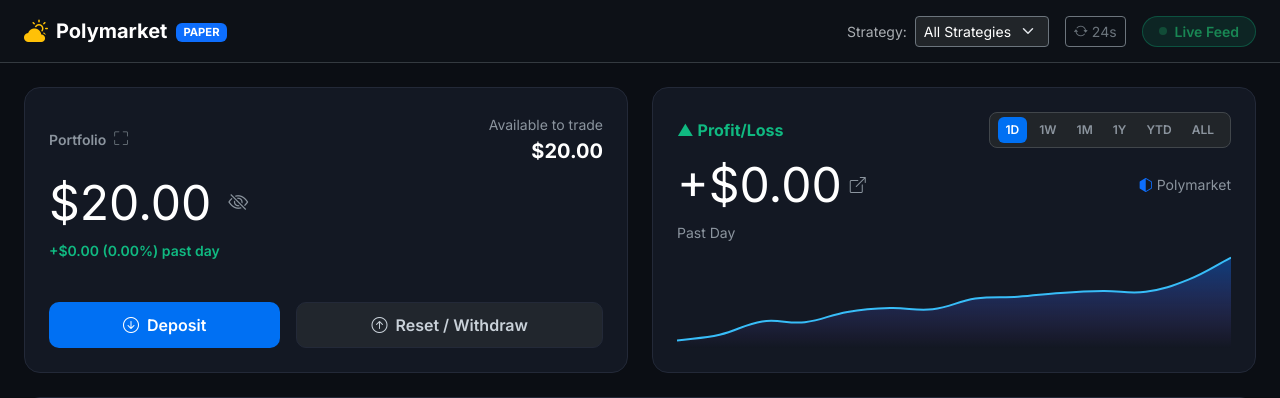
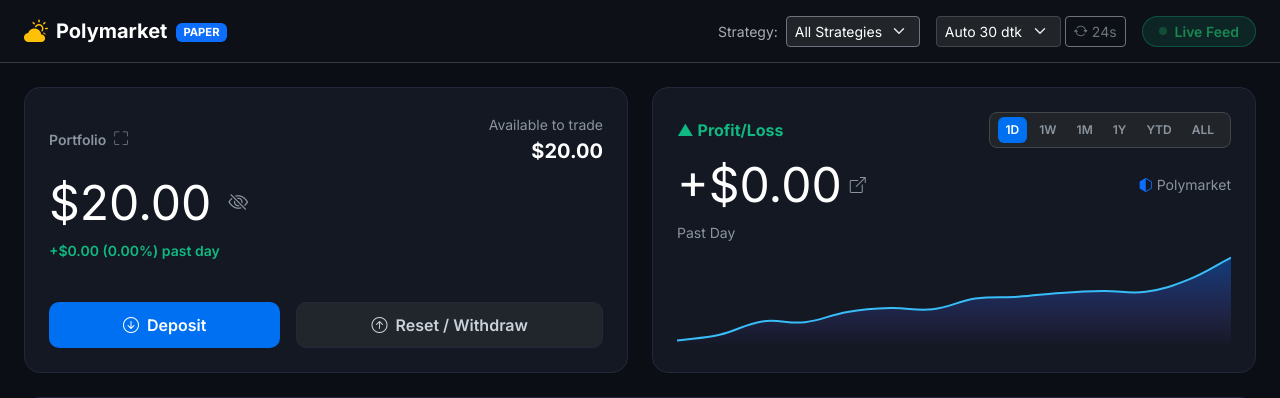
Before and after one commit to KharismadinaHM/paper-trading, a FastAPI app: page / in a window 1280 px wide. Shown: the top 398 px of the page. Run offline with FastAPI, Linux system fonts and the light colour scheme; data that the repository does not hold is empty; parts of the project's set-up code (start-up, migrations or seed data) failed here and were passed over; some libraries are stand-ins or nearby versions.

Commit message:
feat: selectable dashboard auto-refresh interval (30s to 1h)
Co-Authored-By: Claude Opus 5.5 <noreply@anthropic.com>

```diff
--- a/app/templates/dashboard.html
+++ b/app/templates/dashboard.html
@@ -536,9 +536,19 @@
                         <option value="weather_v2" {% if current_strategy == 'weather_v2' %}selected{% endif %}>weather_v2</option>
                     </select>
                 </form>
-                <button class="btn btn-sm btn-outline-secondary d-flex align-items-center gap-1" id="refreshTimer" onclick="window.location.reload()" title="Refresh Data">
-                    <i class="bi bi-arrow-repeat"></i> <span id="refreshTimerText">30s</span>
-                </button>
+                <div class="d-flex align-items-center gap-1">
+                    <select class="form-select form-select-sm bg-dark text-white border-secondary-subtle w-auto" id="refreshInterval"
+                            onchange="setRefreshInterval(this.value)" aria-label="Interval auto refresh" title="Interval auto refresh">
+                        <option value="30">Auto 30 dtk</option>
+                        <option value="60">Auto 1 mnt</option>
+                        <option value="300">Auto 5 mnt</option>
+                        <option value="600">Auto 10 mnt</option>
+                        <option value="3600">Auto 1 jam</option>
+                    </select>
+                    <button class="btn btn-sm btn-outline-secondary d-flex align-items-center gap-1" id="refreshTimer" onclick="window.location.reload()" title="Refresh sekarang">
+                        <i class="bi bi-arrow-repeat"></i> <span id="refreshTimerText">30s</span>
+                    </button>
+                </div>
                 <div class="d-flex align-items-center gap-2 px-3 py-1 rounded-pill" style="background: rgba(16, 185, 129, 0.12); border: 1px solid rgba(16, 185, 129, 0.3);">
                     <span class="spinner-grow spinner-grow-sm text-success" style="width: 8px; height: 8px;" role="status"></span>
                     <span class="text-success small fw-semibold">Live Feed</span>
@@ -1509,17 +1519,40 @@
         });
 
         // --- 3. AUTO REFRESH TIMER ---
-        let countdown = 30;
+        const REFRESH_KEY = 'dashboardRefreshSeconds';
+        const REFRESH_OPTIONS = [30, 60, 300, 600, 3600];
+        let refreshSeconds = 30;
+        try {
+            const saved = parseInt(localStorage.getItem(REFRESH_KEY), 10);
+            if (REFRESH_OPTIONS.includes(saved)) refreshSeconds = saved;
+        } catch (e) { /* abaikan */ }
+        let countdown = refreshSeconds;
         const timerText = document.getElementById('refreshTimerText');
+        const refreshSelect = document.getElementById('refreshInterval');
+        if (refreshSelect) refreshSelect.value = String(refreshSeconds);
+        function formatCountdown(sec) {
+            if (sec >= 3600) return '1j';
+            if (sec >= 60) return `${Math.floor(sec / 60)}:${String(sec % 60).padStart(2, '0')}`;
+            return `${sec}s`;
+        }
+        function setRefreshInterval(value) {
+            const sec = parseInt(value, 10);
+            if (!REFRESH_OPTIONS.includes(sec)) return;
+            refreshSeconds = sec;
+            countdown = sec;
+            try { localStorage.setItem(REFRESH_KEY, String(sec)); } catch (e) { /* abaikan */ }
+            if (timerText) timerText.textContent = formatCountdown(countdown);
+        }
+        if (timerText) timerText.textContent = formatCountdown(countdown);
         setInterval(() => {
             countdown--;
-            if (timerText) timerText.textContent = `${countdown}s`;
+            if (timerText) timerText.textContent = formatCountdown(Math.max(countdown, 0));
             if (countdown <= 0) {
                 // Tunda reload saat pengguna sedang membaca detail wallet atau mengetik alamat
                 const active = document.activeElement;
                 const typing = (document.getElementById('walletAddressInput') || {}).value
                     || (active && active.id === 'stationWeatherCity');
-                if (window.pauseAutoReload || typing) { countdown = 30; return; }
+                if (window.pauseAutoReload || typing) { countdown = Math.min(refreshSeconds, 30); return; }
                 window.location.reload();
             }
         }, 1000);
```
